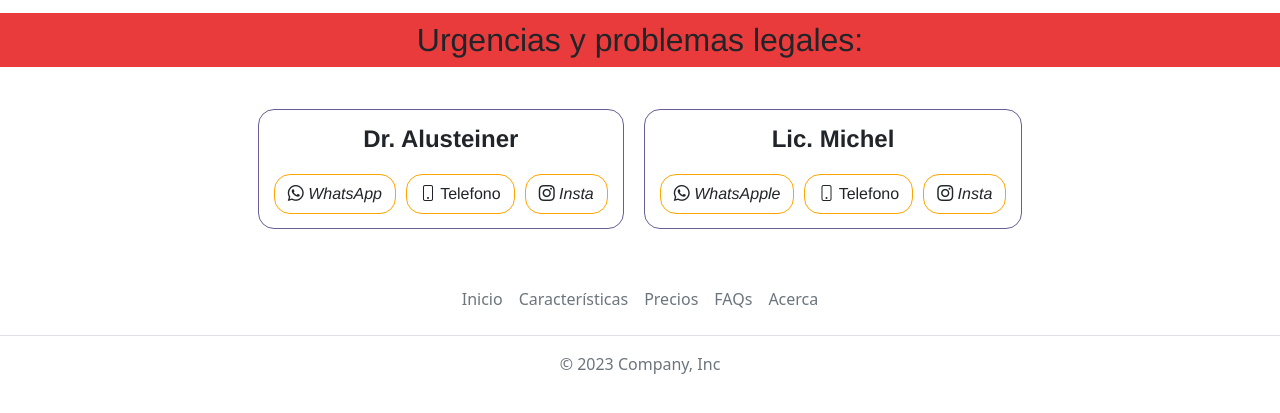
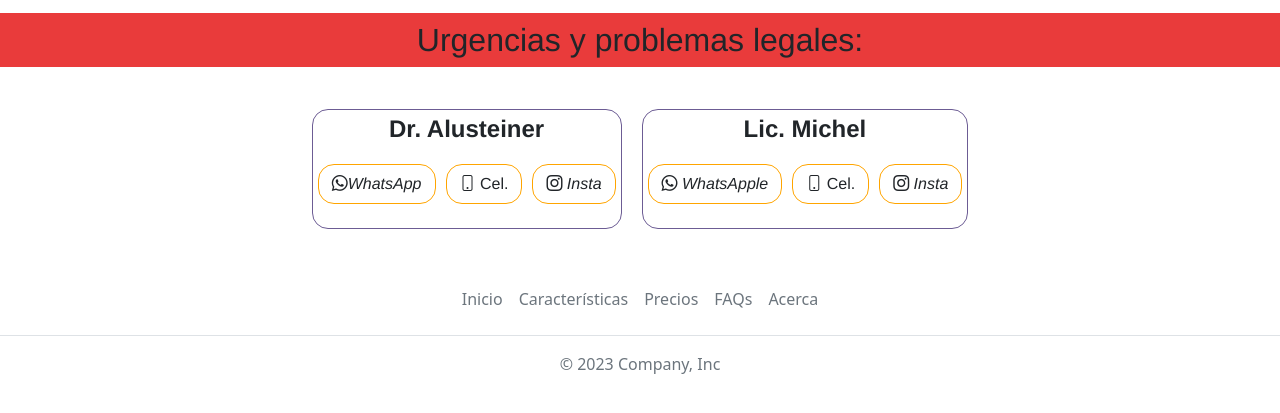
Before and after one commit to juanmatoniolo/atiwhite, a plain HTML site: page index.html in a window 1280 px wide. Shown: the part 481-894 px from the top of the page. Drawn offline with nearby package versions, Linux system fonts and the light colour scheme; a web font is replaced by a local one.

Commit message:
pequeña correccion

```diff
--- a/index.html
+++ b/index.html
@@ -172,10 +172,10 @@
                     </div>
                     <div class="redes">
                         <div class="whats">
-                            <a href="https://wa.me/+5492478520560" target="_blank" class="btn"><i class="bi bi-whatsapp"> WhatsApp</i> </a>
+                            <a href="https://wa.me/+5492478520560" target="_blank" class="btn"><i class="bi bi-whatsapp">WhatsApp</i> </a>
                         </div>
                         <div class="telefono">
-                            <a href="tel:+5492478520560" class="btn"><i class="bi bi-phone" ></i> Telefono</a>
+                            <a href="tel:+5492478520560" class="btn"><i class="bi bi-phone" ></i> Cel.</a>
                         </div>
                         <div class="insta">
                             <a href="https://www.instagram.com/dr_alustiza/" class="btn"><i class="bi bi-instagram"> Insta</i></a>
@@ -193,7 +193,7 @@
                                     <a href="https://wa.me/+5493416902095" target="_blank" class="btn"><i class="bi bi-whatsapp"> WhatsApple</i> </a>
                                 </div>
                                 <div class="telefono">
-                                    <a href="tel:+5493416902095" class="btn"><i class="bi bi-phone" ></i> Telefono</a>
+                                    <a href="tel:+5493416902095" class="btn"><i class="bi bi-phone" ></i> Cel.</a>
                                 </div>
                                 <div class="insta">
                                     <a href="https://www.instagram.com/joaquinmichel_" class="btn"><i class="bi bi-instagram"> Insta</i></a>
--- a/static/style/style.css
+++ b/static/style/style.css
@@ -153,7 +153,7 @@ color: #fff;
     border: #6c5c94 1px solid;
     border-radius: 1rem;
     height: 120px;
-    padding: 15px;
+    padding: 5px;
     margin: 10px;
 }
 .redes{
```
